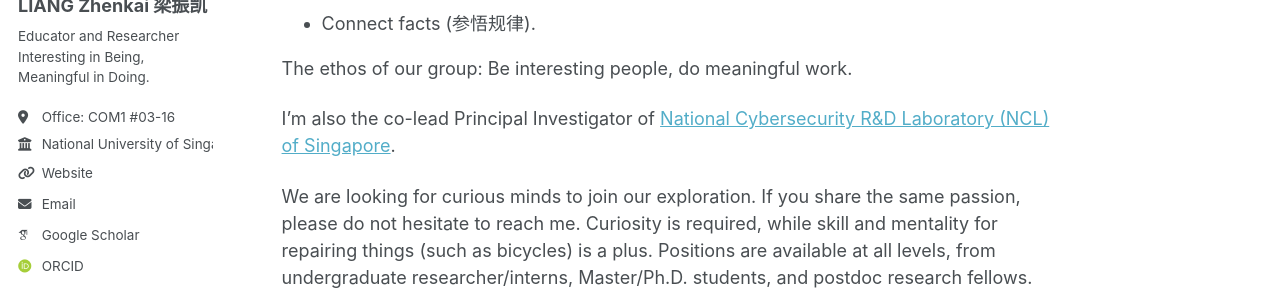
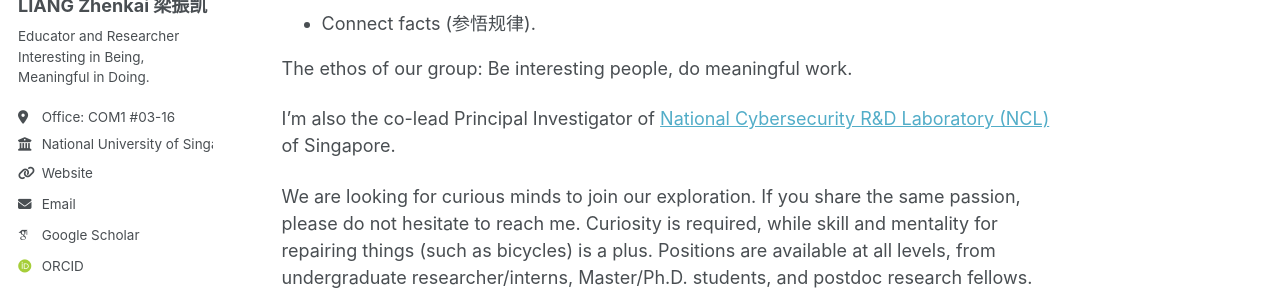
Before and after one commit to zhenkai-liang/zhenkai-liang.github.io, a Jekyll site: the page built from _pages/about.md, in a window 1280 px wide and 1253 px high. Shown: the part 358-658 px from the top of the window. Built offline with Jekyll 4.4.1, drawn with Linux system fonts in a browser that asks for light colours; some web fonts are replaced; a script that is not in the unit is left out.

```diff
--- a/_pages/about.md
+++ b/_pages/about.md
@@ -16,7 +16,7 @@ I'm advising the [Curiosity Reserach Group](https://curiosity.comp.nus.edu.sg) w
 
 The ethos of our group: Be interesting people, do meaningful work.
 
-I'm also the co-lead Principal Investigator of [National Cybersecurity R&D Laboratory (NCL) of Singapore](https://ncl.sg).
+I'm also the co-lead Principal Investigator of [National Cybersecurity R&D Laboratory (NCL)](https://ncl.sg) of Singapore.
 
 We are looking for curious minds to join our exploration. If you share the same passion, please do not hesitate to reach me. Curiosity is required, while skill and mentality for repairing things (such as bicycles) is a plus. Positions are available at all levels, from undergraduate researcher/interns, Master/Ph.D. students, and postdoc research fellows.
 
```
